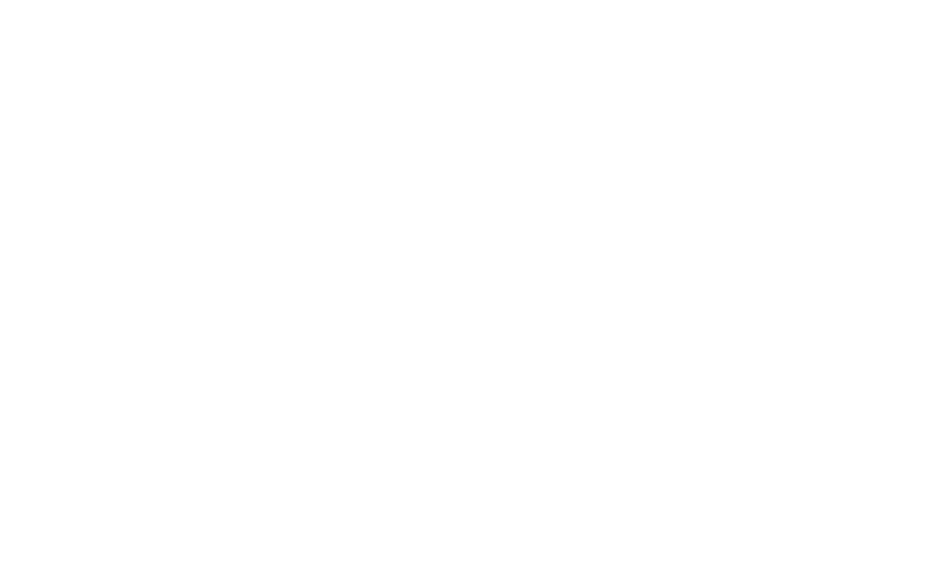
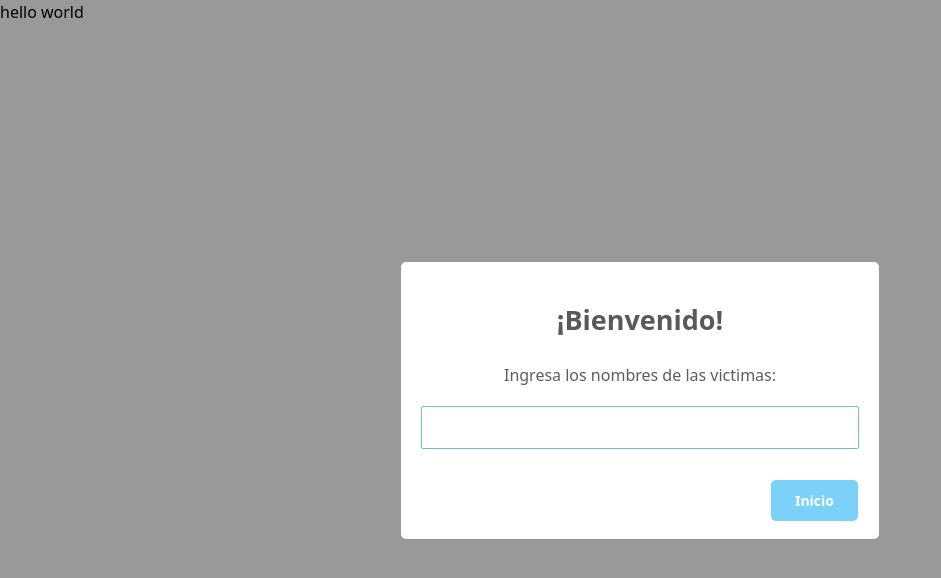
Before and after one commit to H4r0l/Wheel-of-DOM, a website: page index.html in a window 1280 px wide. Shown: the whole page, without its empty margins (0-941 px from the left). Drawn offline with nearby package versions, Linux system fonts and the light colour scheme; some packages are replaced by stand-ins of ours; a script that the page names is missing.

Commit message:
orden html sweetalert

```diff
--- a/index.html
+++ b/index.html
@@ -3,13 +3,25 @@
 <head>
     <meta charset="UTF-8">
     <meta http-equiv="X-UA-Compatible" content="IE=edge">
+    <script src="https://unpkg.com/sweetalert/dist/sweetalert.min.js"></script>
+    <meta name="viewport" content="width=device-width, initial-scale=1.0">
     <link rel="stylesheet" href="./public/output.css">
-    <meta name="viewport" content="width=device-width, initial-scale=1.0">
-    <script src="sweetalert2.all.min.js"></script>
+
     <title>Wheel of DOM</title>
+
 </head>
+
 <body>
+    <h1>hello world</h1>
 
+    <!-- <script>
+        swal({
+            title: "good job!",
+            text: "you clicked the button!",
+            icon: "success",
+            button: "aww yiss",
+        })
+    </script> -->
 </body>
-<script src="./public/index.js"></script>
+<script type="module" src="public/index.js"></script>
 </html>
--- a/public/index.js
+++ b/public/index.js
@@ -0,0 +1,14 @@
+//
+swal({
+        title: "¡Bienvenido!",
+        text: "Ingresa los nombres de las victimas:",
+        content: "input",
+        button: {
+            text: "Agregar",
+            closeModal: false,
+        },
+        button: {
+            text: "Inicio",
+            closeModal: false,
+        },
+    })
```
Also changed, not shown: src/hd.png (added), src/input.css (line endings or trailing spaces), src/logo-harol.png (added), src/logo-lily.png (added), src/logo-sofi.png (added).
